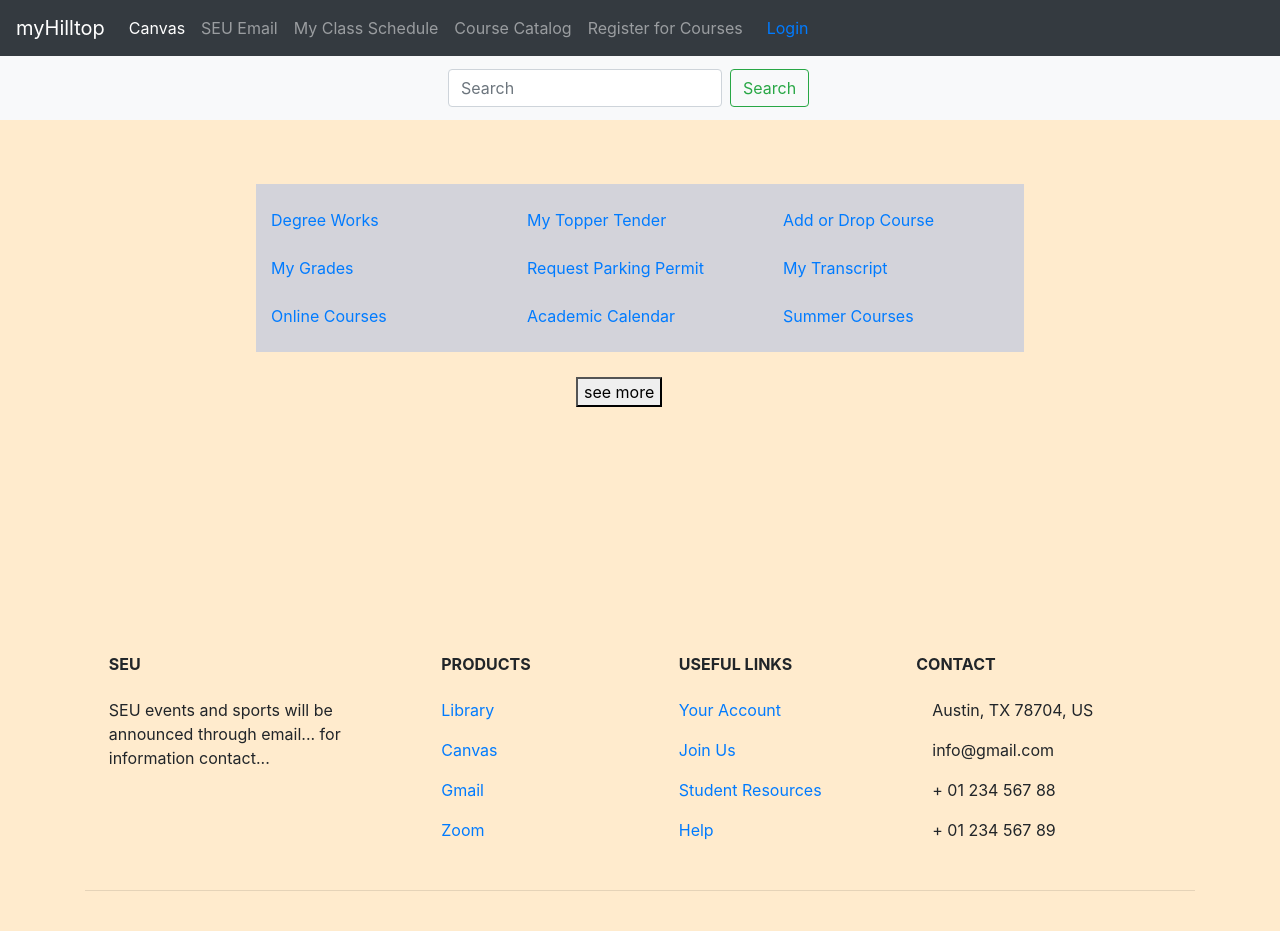
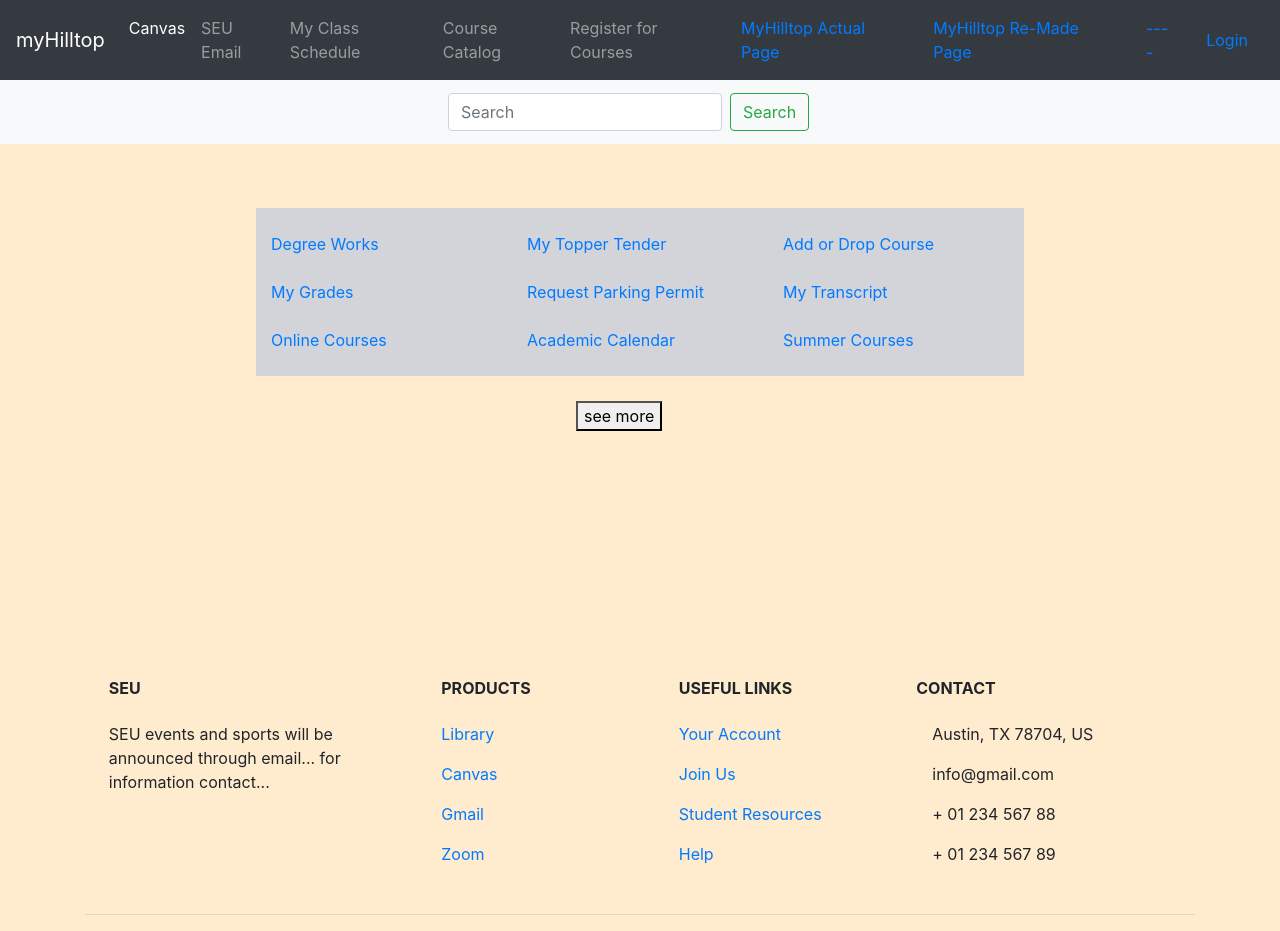
Before and after one commit to mrblini/Improved-Homepage-Asg, a plain HTML site: page index.html in a window 1280 px wide. Before the commit the page ends 907 px from the top, so only its background shows below. Drawn offline with nearby package versions, Linux system fonts and the light colour scheme.

Commit message:
Update index.html

```diff
--- a/index.html
+++ b/index.html
@@ -28,6 +28,9 @@
             <a class="nav-item nav-link" href="#">Course Catalog</a>
             <a class="nav-item nav-link" href="#">Register for Courses</a>
         </div>
+        <a class="navbar" href="https://myhilltop.stedwards.edu/">MyHilltop Actual Page</a>
+        <a class="navbar" href="https://pablodiazt.github.io/Improved-Homepage-Asg/">MyHilltop Re-Made Page</a>
+        <a class="navbar" href="#">----</a>
         <a class="navbar" href="#">Login</a>
     </nav>
 
```
